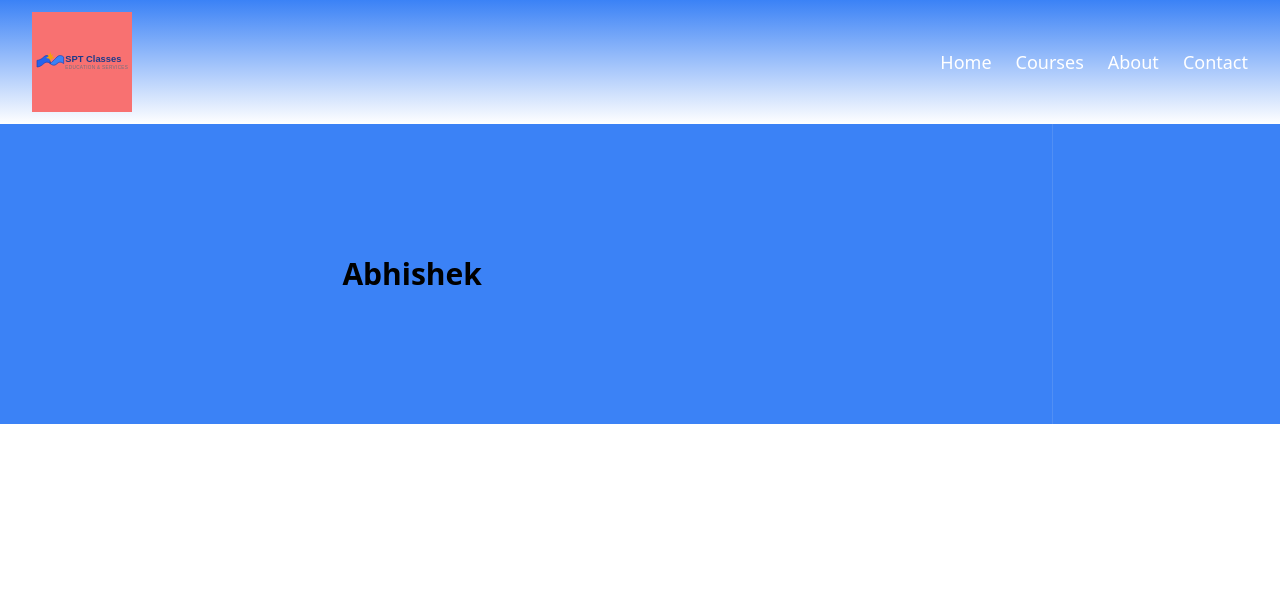
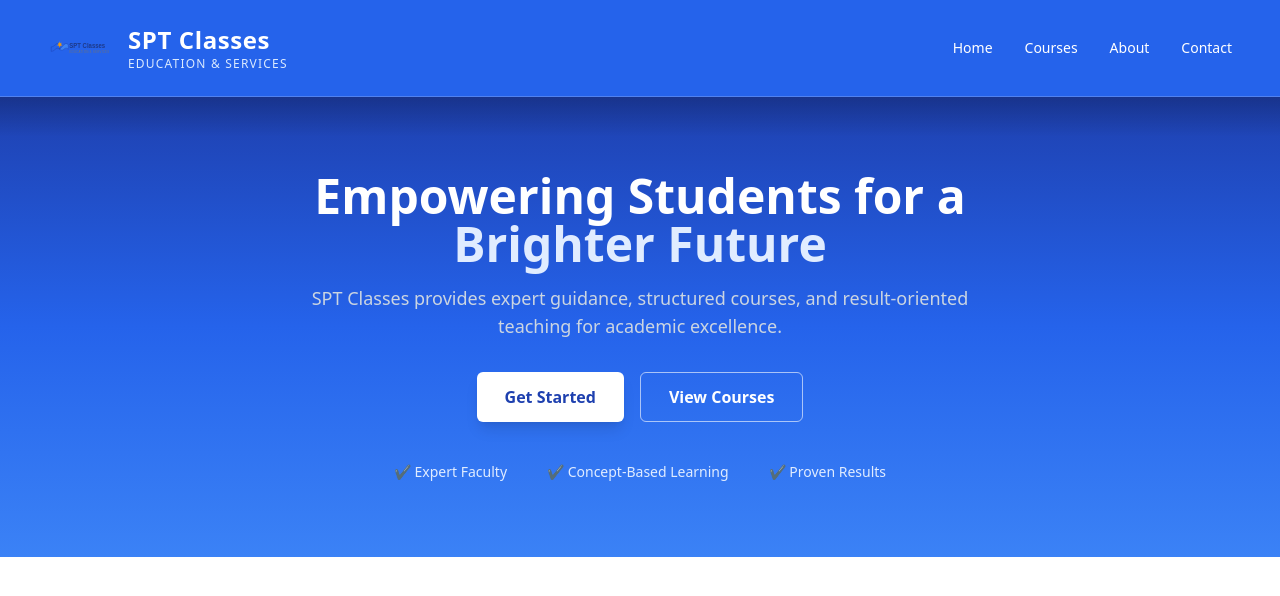
Before and after one commit to Ayyayush/SPT-Classes, a React (Create React App) app: page / in a window 1280 px wide. Shown: the top 596 px of the page. Built offline with nearby package versions, Linux system fonts and the light colour scheme.

Commit message:
Component-Separation

```diff
--- a/src/components/Header.jsx
+++ b/src/components/Header.jsx
@@ -2,30 +2,37 @@ import React from "react";
 
 const Header = () => {
   return (
-    <div className="sticky top-0 left-0 w-full flex items-center justify-between px-8 py-3 bg-gradient-to-b from-blue-500 to-transparent">
+    <header className="sticky top-0 z-50 w-full bg-blue-600 border-b border-white/20">
 
+      <div className="w-full flex items-center justify-between px-6 md:px-12 py-4">
 
+        {/* LEFT LOGO – anchored to screen */}
+        <div className="flex items-center gap-4">
+          <img
+            src="/spt_classes_logo.svg"
+            alt="SPT Classes Logo"
+            className="w-16 h-16 object-contain"
+          />
+          <div className="leading-tight">
+            <p className="text-white text-2xl font-semibold tracking-wide">
+              SPT Classes
+            </p>
+            <p className="text-blue-100 text-xs tracking-widest">
+              EDUCATION & SERVICES
+            </p>
+          </div>
+        </div>
 
+        {/* RIGHT NAV */}
+        <nav className="hidden md:flex gap-8 text-white text-sm font-medium">
+          <a className="hover:text-blue-100 transition" href="/">Home</a>
+          <a className="hover:text-blue-100 transition" href="/courses">Courses</a>
+          <a className="hover:text-blue-100 transition" href="/about">About</a>
+          <a className="hover:text-blue-100 transition" href="/contact">Contact</a>
+        </nav>
 
-      {/* Logo */}
-      <div className="w-[100px] h-[100px] bg-red-400">
-
-        <img
-          className="w-[100%] h-[100%] object-fit"
-          src="/spt_classes_logo.svg"
-          alt="logo"
-        />
       </div>
-
-      {/* Navbar */}
-      <div className="text-white flex gap-6 text-lg">
-        <a href="/">Home</a>
-        <a href="/courses">Courses</a>
-        <a href="/about">About</a>
-        <a href="/contact">Contact</a>
-      </div>
-
-    </div>
+    </header>
   );
 };
 
--- /dev/null
+++ b/src/components/HeroComponent.jsx
@@ -0,0 +1,39 @@
+export function HeroComponent() {
+  return (
+    <section className="relative w-full h-[460px] bg-gradient-to-b from-[#1E40AF] via-[#2563EB] to-[#3B82F6]">
+
+      {/* Soft fade at top to detach from header */}
+      <div className="absolute top-0 left-0 w-full h-10 bg-gradient-to-b from-black/20 to-transparent" />
+
+      <div className="max-w-5xl mx-auto h-full flex flex-col items-center justify-center text-center px-6">
+
+        <h1 className="text-white text-4xl md:text-5xl font-bold leading-snug">
+          Empowering Students for a <br />
+          <span className="text-[#E0ECFF]">Brighter Future</span>
+        </h1>
+
+        <p className="mt-4 text-[#CBD5E1] text-lg max-w-2xl">
+          SPT Classes provides expert guidance, structured courses,
+          and result-oriented teaching for academic excellence.
+        </p>
+
+        <div className="flex gap-4 mt-8">
+          <button className="px-7 py-3 bg-white text-[#1E40AF] rounded-md font-semibold shadow-lg hover:bg-gray-100 transition">
+            Get Started
+          </button>
+          <button className="px-7 py-3 border border-white/60 text-white rounded-md font-semibold hover:bg-white/10 transition">
+            View Courses
+          </button>
+        </div>
+
+        {/* trust row */}
+        <div className="mt-10 flex gap-10 text-sm text-[#E0ECFF] font-medium">
+          <span>✔ Expert Faculty</span>
+          <span>✔ Concept-Based Learning</span>
+          <span>✔ Proven Results</span>
+        </div>
+
+      </div>
+    </section>
+  );
+}
--- a/src/components/LandingPage.jsx
+++ b/src/components/LandingPage.jsx
@@ -1,42 +1,11 @@
-import Header from "./Header.jsx"
-import { motion } from "framer-motion";
-
-export function HeroDisplay(props) {
-    return (<div className="flex flex-shrink-0 w-[100vw] items-center justify-center text-3xl font-bold bg-blue-500">
-        {props.msg}
-    </div>)
-}
-export function HeroComponent() {
-
-    const items = ["Taher", "Ayush", "Abhishek"];
-
-    return (
-        <div className="w-full overflow-hidden flex h-[300px] bg-gray-200">
-            <motion.div
-                className="flex"
-                animate={{ x: ["-300vw", "0vw"] }}   // LEFT → RIGHT
-                transition={{
-                    duration: 20,
-                    ease: "linear",
-                    repeat: Infinity
-                }}
-            >
-                {/* duplicate list for infinite seamless loop */}
-                {[...items, ...items].map((msg, index) => (
-                    <HeroDisplay msg={msg} key={index} />
-                ))}
-            </motion.div>
-        </div>
-    );
-}
-
-
+import Header from "./Header.jsx";
+import { HeroComponent } from "./HeroComponent.jsx";
 
 export default function LandingPage() {
-    return (
-        <>
-            <Header />
-            <HeroComponent />
-        </>
-    )
+  return (
+    <>
+      <Header />
+      <HeroComponent />
+    </>
+  );
 }
```
Also changed, not shown: 1 other file (tests, documents, lock files or other folders).
